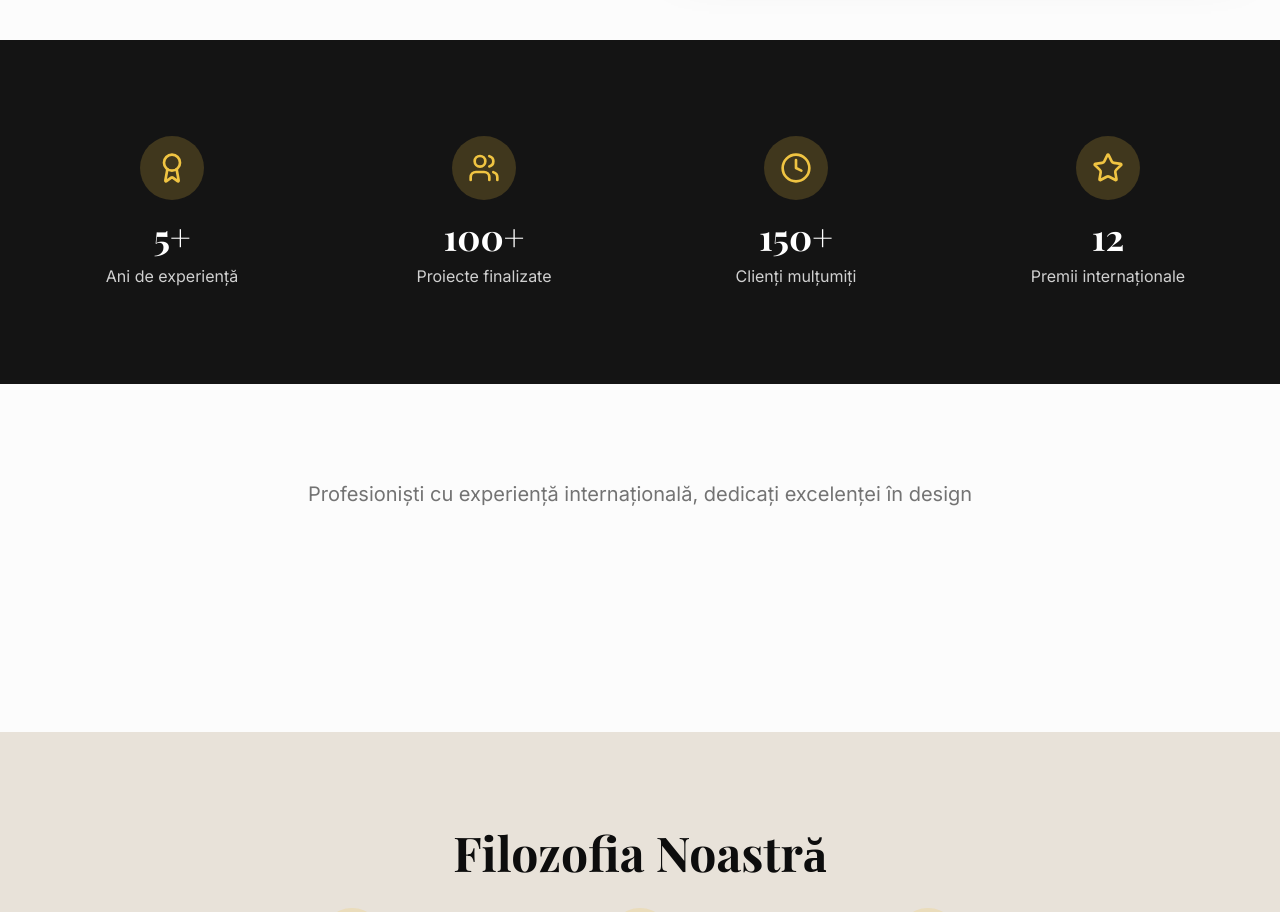
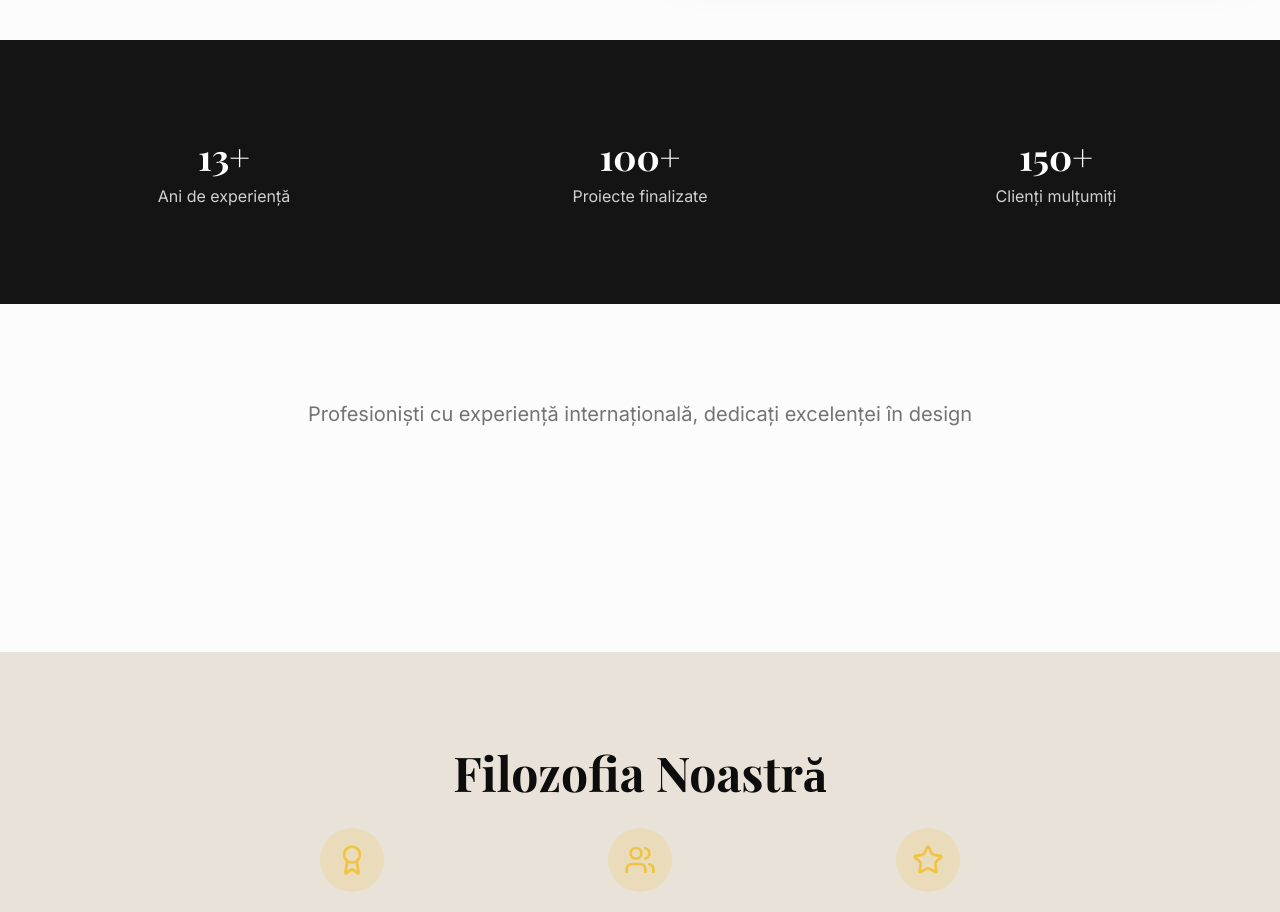
Before and after one commit to isabelastrugaru-cloud/refined-realm-studio, a React (Vite) app: page /despre in a window 1280 px wide. Shown: the part 1200-2112 px from the top of the page. Built offline with nearby package versions, Linux system fonts and the light colour scheme; the HTML template or start-up script is replaced by a standard one.

Commit message:
Refactor: Remove international awards stat

```diff
--- a/src/pages/About.tsx
+++ b/src/pages/About.tsx
@@ -5,7 +5,7 @@ const About = () => {
   const stats = [{
     icon: Award,
     label: 'Ani de experiență',
-    value: '5+'
+    value: '13+'
   }, {
     icon: Users,
     label: 'Proiecte finalizate',
@@ -14,10 +14,6 @@ const About = () => {
     icon: Clock,
     label: 'Clienți mulțumiți',
     value: '150+'
-  }, {
-    icon: Star,
-    label: 'Premii internaționale',
-    value: '12'
   }];
   const team = [{
     name: 'Alexandra Popescu',
@@ -79,13 +75,10 @@ const About = () => {
       {/* Stats Section */}
       <section className="py-24 bg-primary text-white">
         <div className="max-w-7xl mx-auto px-6 lg:px-8">
-          <div className="grid md:grid-cols-4 gap-8">
+          <div className="grid md:grid-cols-3 gap-8">
             {stats.map((stat, index) => <div key={index} className="text-center animate-fade-in" style={{
             animationDelay: `${index * 0.1}s`
           }}>
-                <div className="w-16 h-16 bg-luxury/20 rounded-full flex items-center justify-center mx-auto mb-4">
-                  <stat.icon className="w-8 h-8 text-luxury" />
-                </div>
                 <div className="font-playfair text-4xl font-bold mb-2">{stat.value}</div>
                 <div className="font-inter text-white/80">{stat.label}</div>
               </div>)}
```
